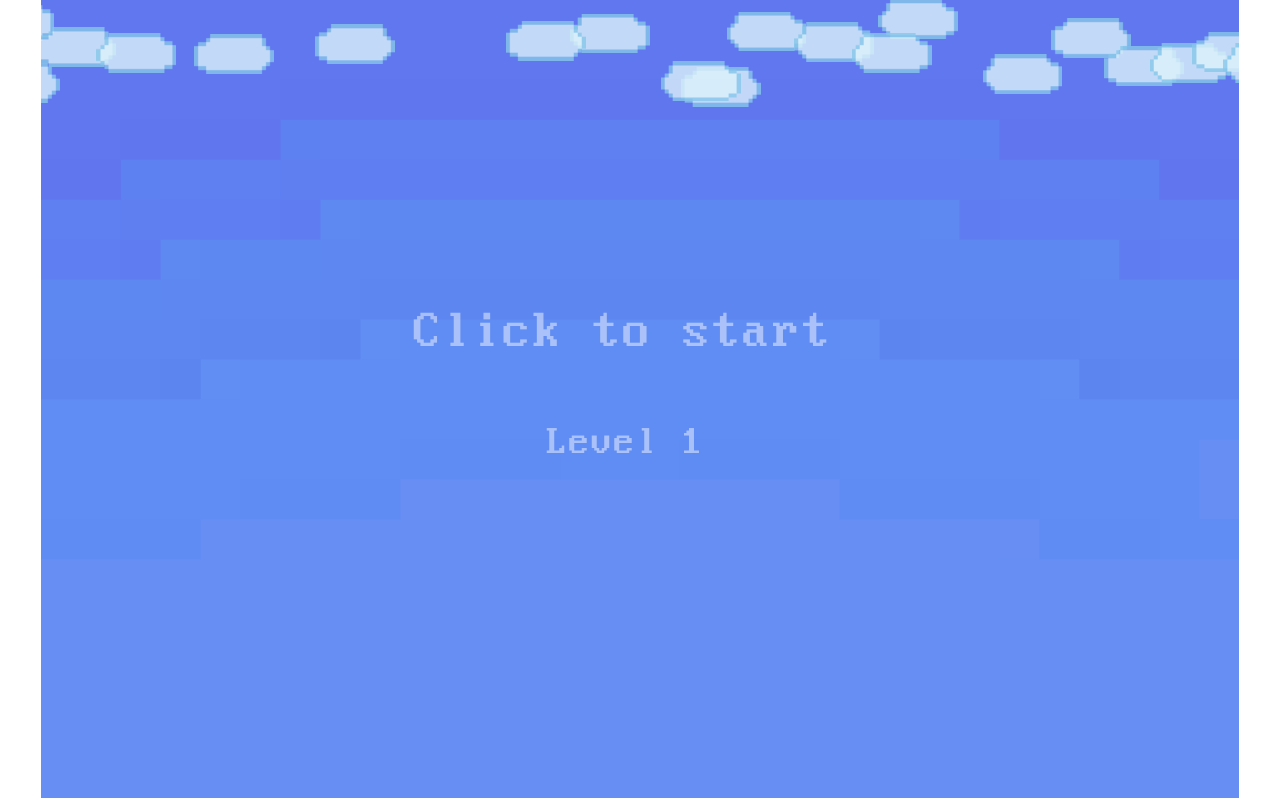
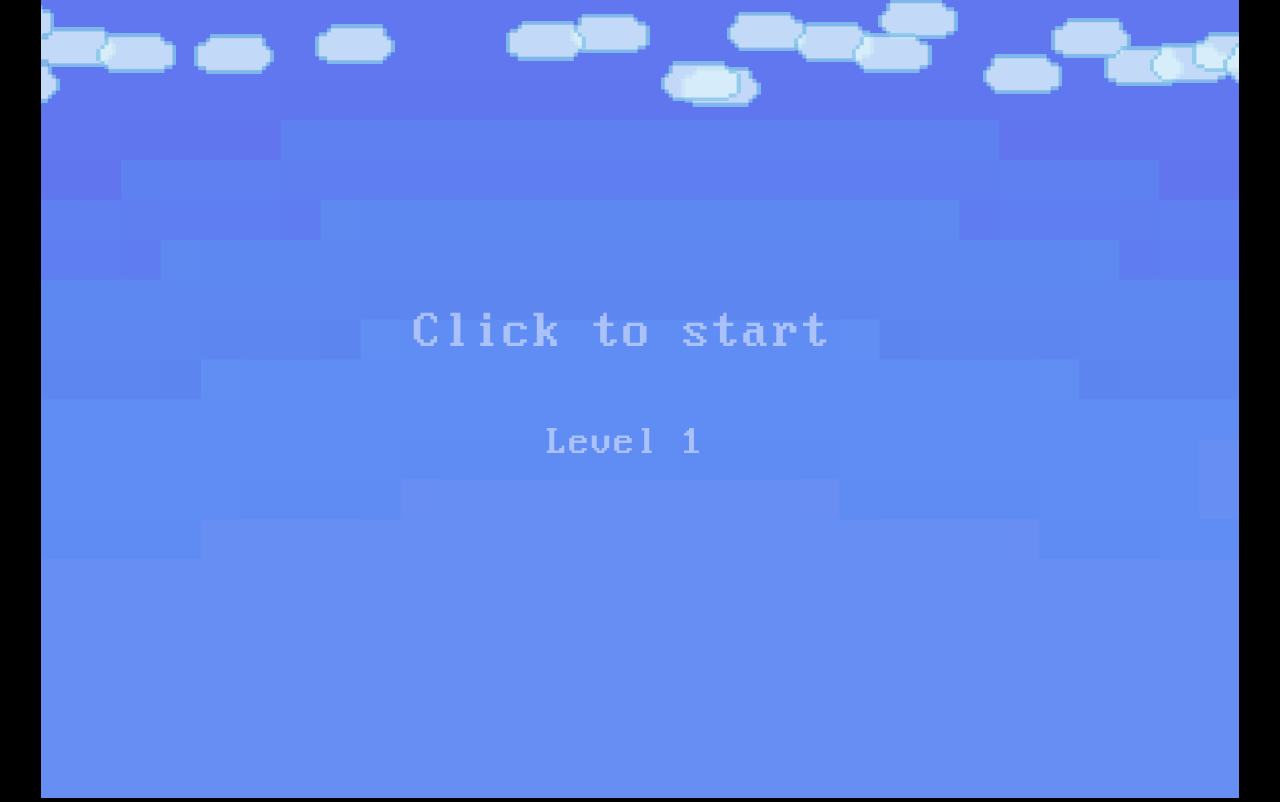
Before and after one commit to Asheepun/abb, a website: page game.html in a window 1280 px wide. Drawn offline with Linux system fonts and the light colour scheme.

Commit message:
Update game.html

```diff
--- a/game.html
+++ b/game.html
@@ -5,7 +5,6 @@
         <link rel="stylesheet" href="/styles.css">
         <style>
             body{
-                background:none;
             }
             canvas{
                 margin:0px auto;
```
